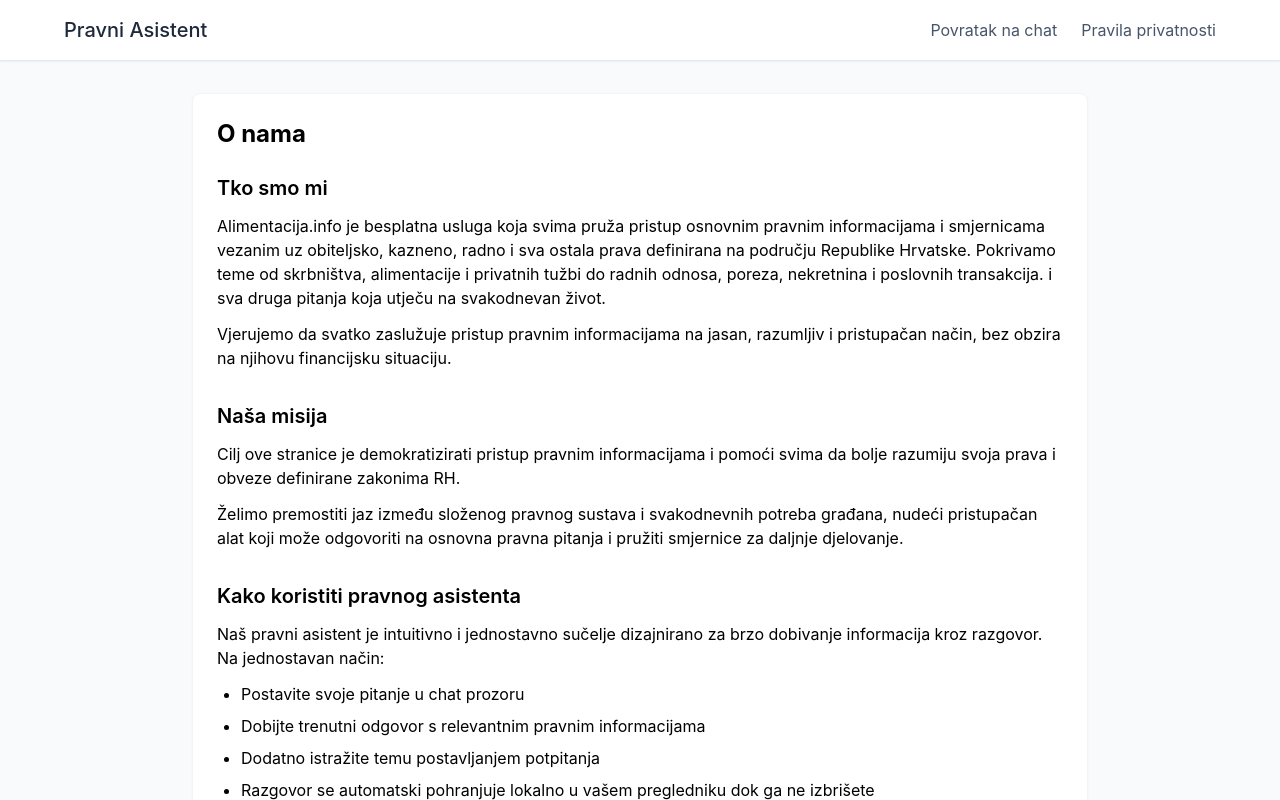
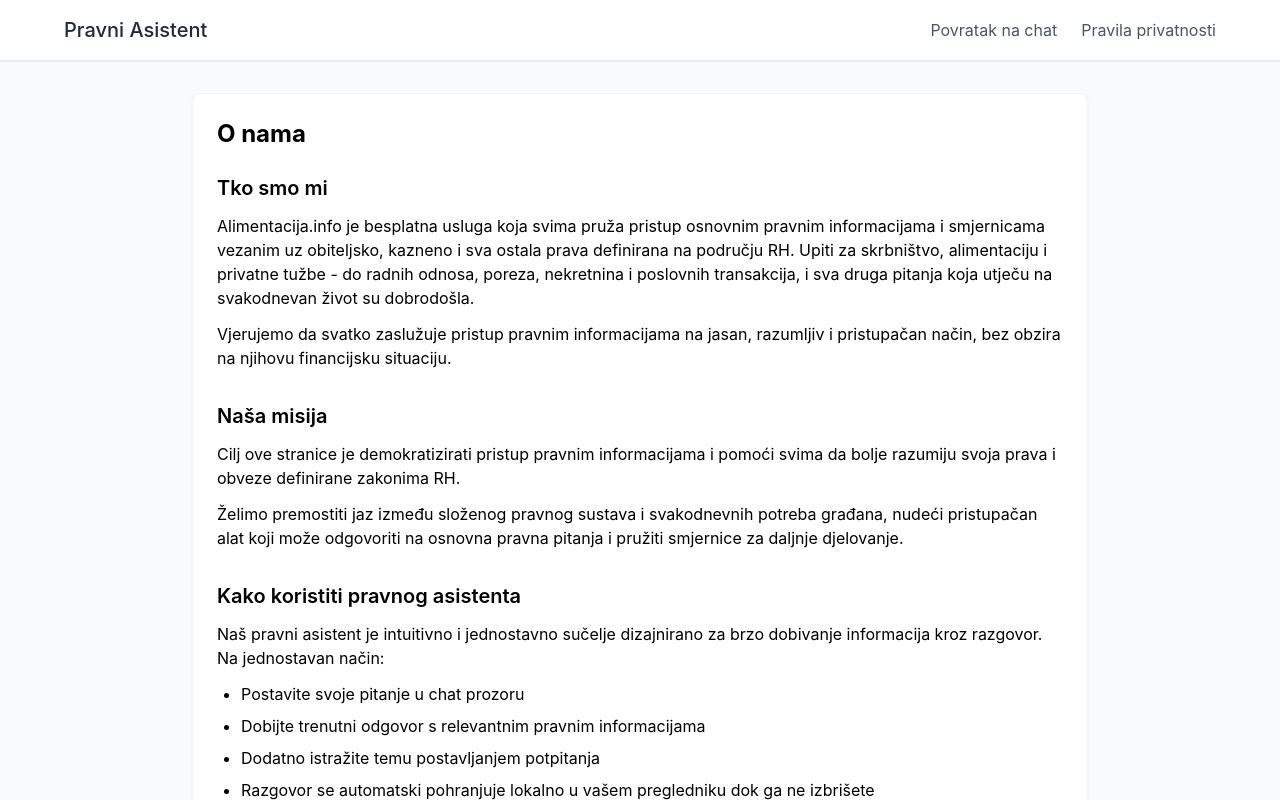
Before and after one commit to matejsarlija/our_chattie, a React (Create React App) app in the folder simple-chat/: page /o-nama in a window 1280 px wide. Shown: the top 800 px of the page. Built offline with nearby package versions, Linux system fonts and the light colour scheme.

Commit message:
some typos, copy

```diff
--- a/simple-chat/src/components/AboutUs.js
+++ b/simple-chat/src/components/AboutUs.js
@@ -31,7 +31,7 @@ export default function AboutUs() {
           <section className="mb-8">
             <h2 className="text-xl font-semibold mb-3">Tko smo mi</h2>
             <p className="mb-3">
-              Alimentacija.info je besplatna usluga koja svima pruža pristup osnovnim pravnim informacijama i smjernicama vezanim uz obiteljsko, kazneno, radno i sva ostala prava definirana na području Republike Hrvatske. Pokrivamo teme od skrbništva, alimentacije i privatnih tužbi do radnih odnosa, poreza, nekretnina i poslovnih transakcija. i sva druga pitanja koja utječu na svakodnevan život.
+              Alimentacija.info je besplatna usluga koja svima pruža pristup osnovnim pravnim informacijama i smjernicama vezanim uz obiteljsko, kazneno i sva ostala prava definirana na području RH. Upiti za skrbništvo, alimentaciju i privatne tužbe - do radnih odnosa, poreza, nekretnina i poslovnih transakcija, i sva druga pitanja koja utječu na svakodnevan život su dobrodošla.
             </p>
             <p className="mb-3">
               Vjerujemo da svatko zaslužuje pristup pravnim informacijama na jasan, razumljiv i pristupačan način, bez obzira na njihovu financijsku situaciju.
```
